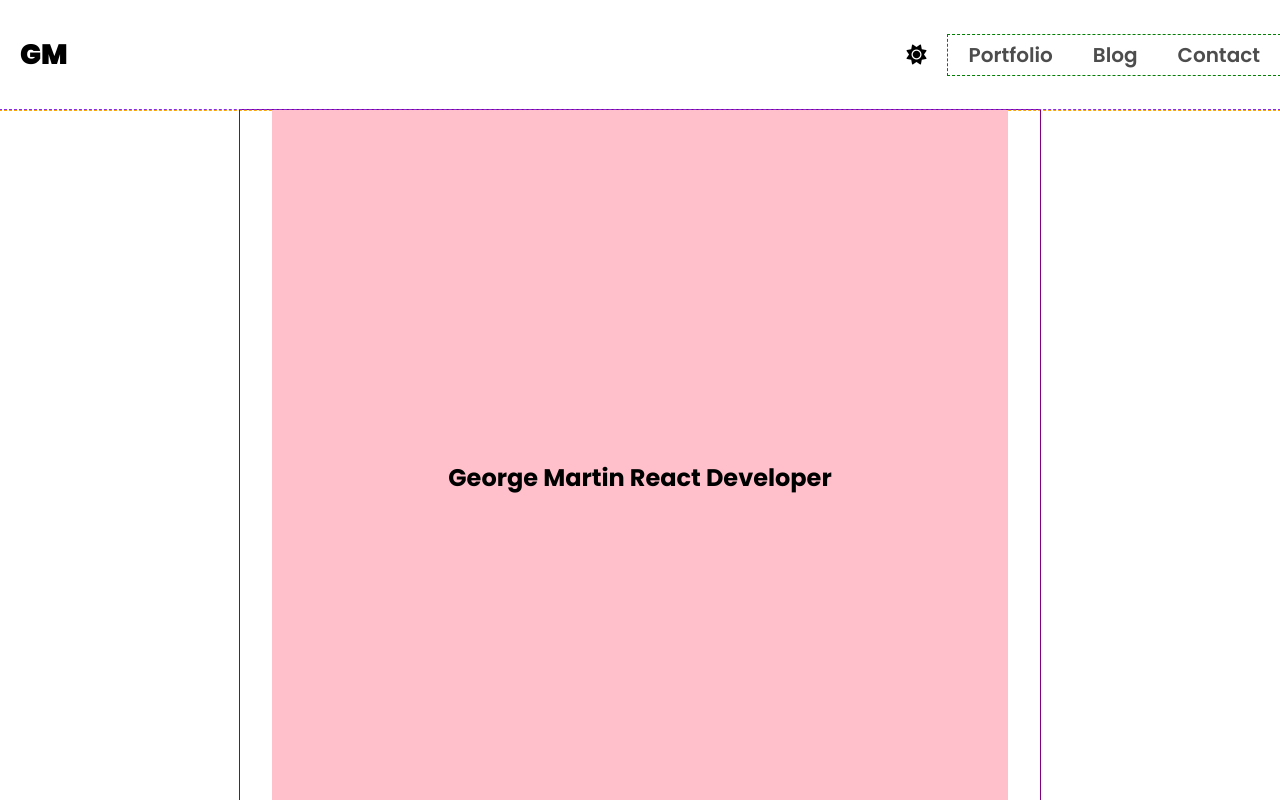
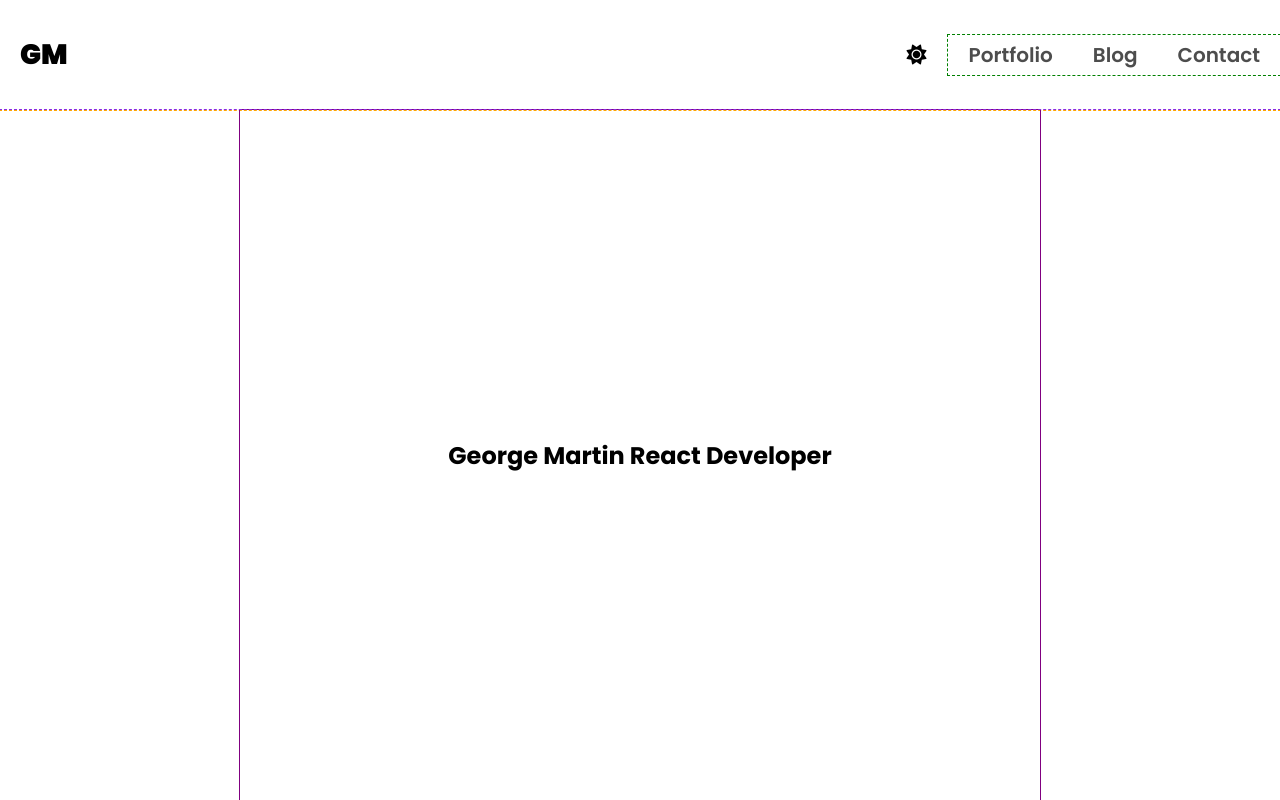
Before and after one commit to gmartin323/personal-website, a React (Vite) app: page / in a window 1280 px wide. Shown: the top 800 px of the page. Built offline with nearby package versions, Linux system fonts and the light colour scheme.

Commit message:
Dark-mode for whole site

```diff
--- a/src/components/Header.jsx
+++ b/src/components/Header.jsx
@@ -20,18 +20,21 @@ export default function Header() {
   }
 
   return (
-    <header>
+    <header
+      style={{
+        backgroundColor: theme.background,
+      }}
+    >
       <div
         className="header-top"
-        style={{
-          backgroundColor: theme.backgroundColor,
-          color: theme.color
-        }}
       >
         <Link
           to="/"
           className="site-logo"
           onClick={() => setIsNavExpanded(false)}
+          style={{
+            color: theme.color
+          }}
         >
           GM
         </Link>
@@ -44,6 +47,10 @@ export default function Header() {
         <button
           className="hamburger-btn"
           onClick={toggleNav}
+          style={{
+            backgroundColor: theme.background,
+            color: theme.color
+          }}
         >
           <i className="fa-solid fa-bars fa-xl"></i>
         </button>
--- a/src/components/Layout.jsx
+++ b/src/components/Layout.jsx
@@ -1,13 +1,19 @@
-import React from "react"
+import React, { useContext } from "react"
 import { Outlet } from "react-router-dom"
 import Header from "./Header"
 import Footer from "./Footer"
+import { ThemeContext } from "../themes/ThemeContext"
 
 export default function Layout() {
 
+  const { theme } = useContext(ThemeContext)
 
   return (
-    <div className="site-wrapper">
+    <div className="site-wrapper"
+    style={{
+      backgroundColor: theme.background,
+      color: theme.color
+    }}>
         <Header />
         <main>
           <Outlet />
--- a/src/index.css
+++ b/src/index.css
@@ -42,6 +42,7 @@ header {
   display: flex;
   flex-direction: column;
   padding-block: 10px;
+  background-color: black;
 }
 
 .header-top {
@@ -52,7 +53,6 @@ header {
 }
 
 header .site-logo {
-  color: black;
   width: 4rem;
   /* margin-right: auto; for wider screens */
   text-transform: uppercase;
@@ -60,7 +60,6 @@ header .site-logo {
 }
 
 header a {
-
   text-decoration: none;
   color: #4d4d4d;
   font-weight: 600;
@@ -77,7 +76,6 @@ header button {
   border: none;
   background-color: inherit;
   padding: 5px 20px;
-  font-weight: 900;
   cursor: pointer;
 }
 
@@ -107,7 +105,7 @@ main {
 }
 
 .home-page-hero {
-  background-color: pink;
+  /* background-color: pink; */
   display: flex;
   flex-direction: column;
   justify-content: center;
@@ -146,7 +144,7 @@ footer {
 
 /* MEDIA QUERIES */
 
-@media screen and (max-width: 768px) {
+@media screen and (max-width: 767px) {
   .navigation-menu {
     display: none;
   }
@@ -172,8 +170,16 @@ footer {
     flex-direction: row;
   }
 
+  .home-page-hero.tall,
+  .home-page-hero.short {
+    height: calc(100vh - 110px);
+  }
+
 }
 
+@media screen and (min-width: 1024px) {
+
+}
 
 
 input,select {
```
